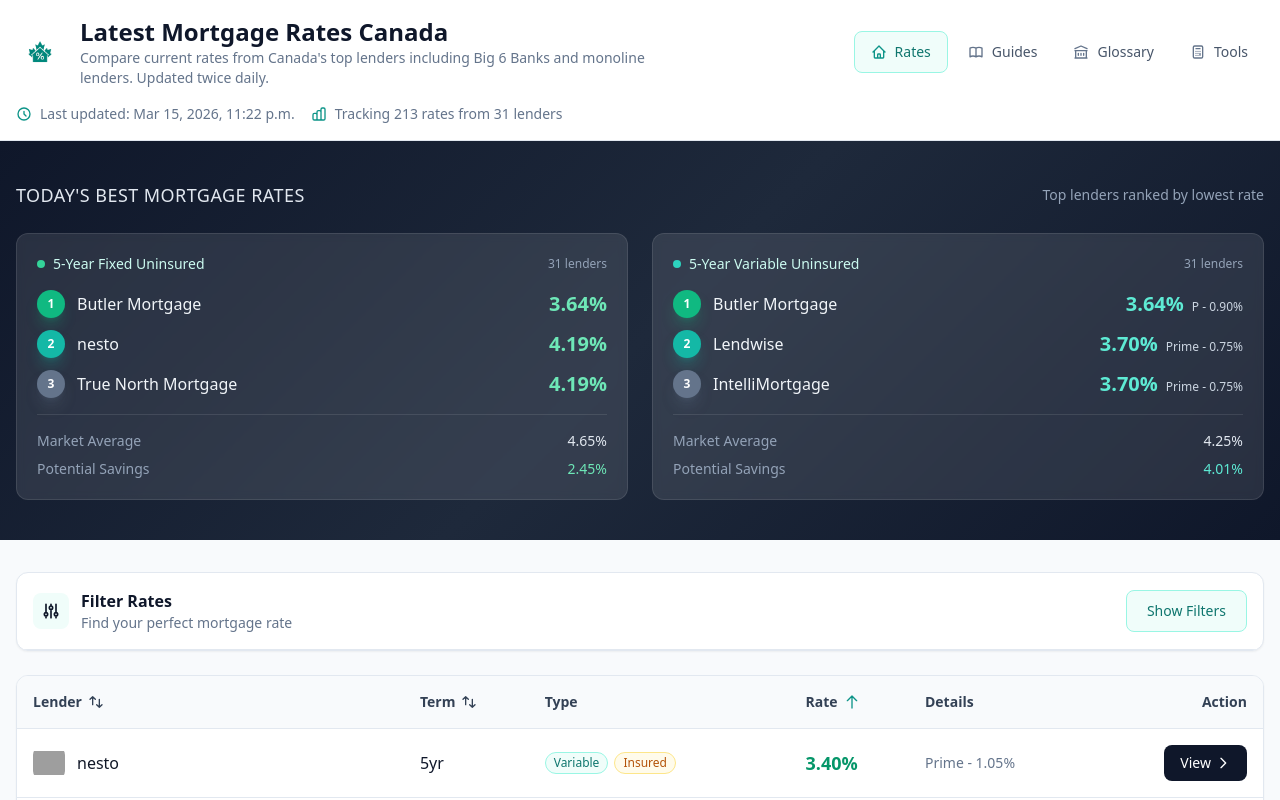
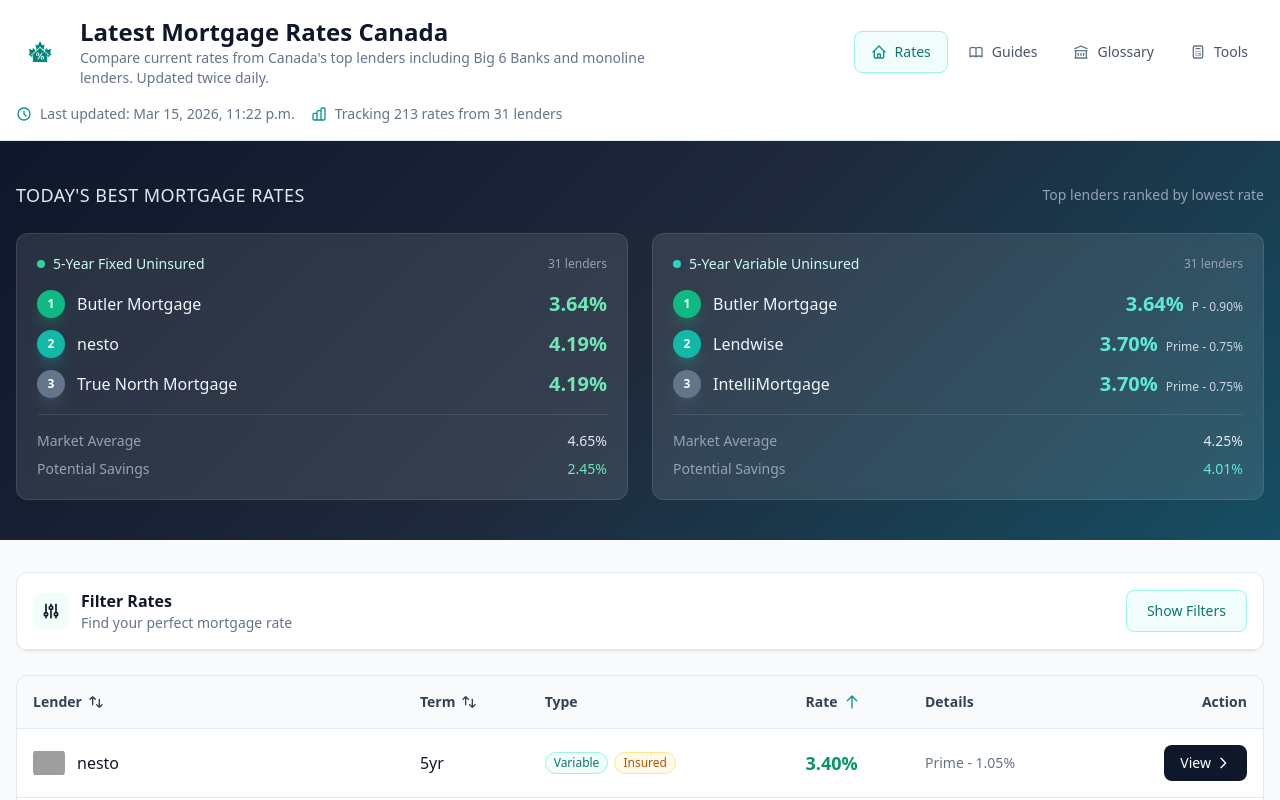
Before and after one commit to drewbotcarrothers/latestmortgagerates, a Next.js app: page / in a window 1280 px wide. Shown: the top 800 px of the page. Built offline with nearby package versions, Linux system fonts and the light colour scheme; grey boxes are pictures that could not be loaded.

Commit message:
style: update hero gradient to match tools page (slate-900 via slate-800 to teal-900)

```diff
--- a/app/globals.css
+++ b/app/globals.css
@@ -249,7 +249,7 @@ input[type="range"]::-webkit-slider-thumb:hover {
 
 /* Hero gradients - professional navy */
 .hero-gradient {
-  background: linear-gradient(135deg, #0f172a 0%, #1e293b 50%, #0f172a 100%);
+  background: linear-gradient(135deg, #0f172a 0%, #1e293b 50%, #164e63 100%);
 }
 
 .hero-gradient-accent {
```
